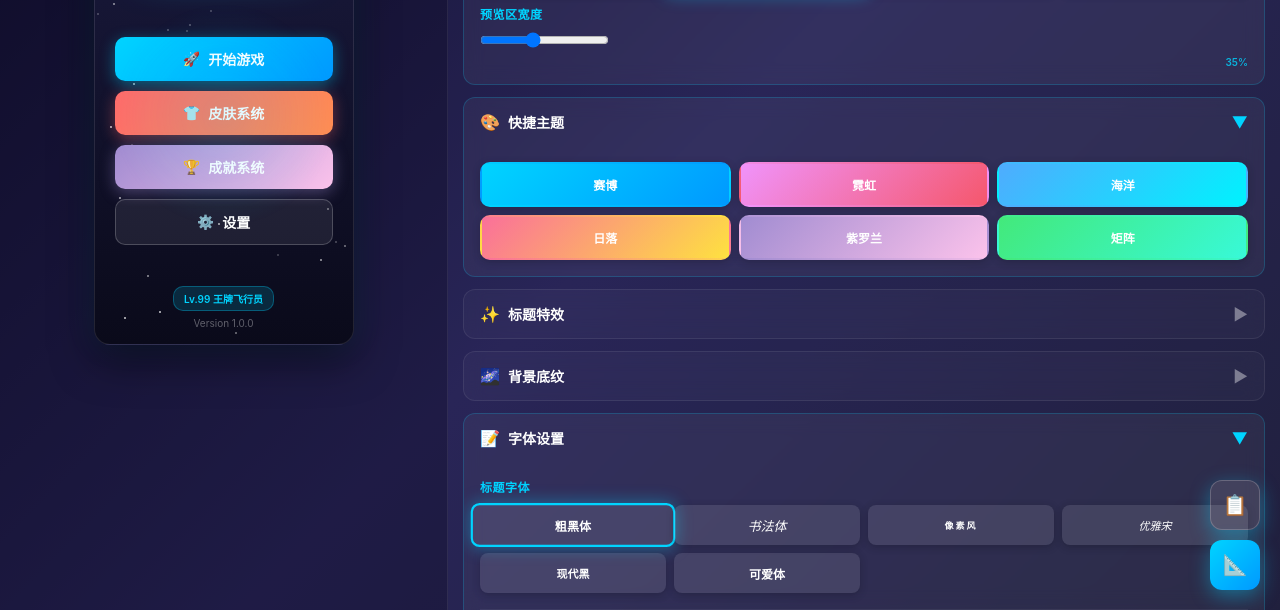
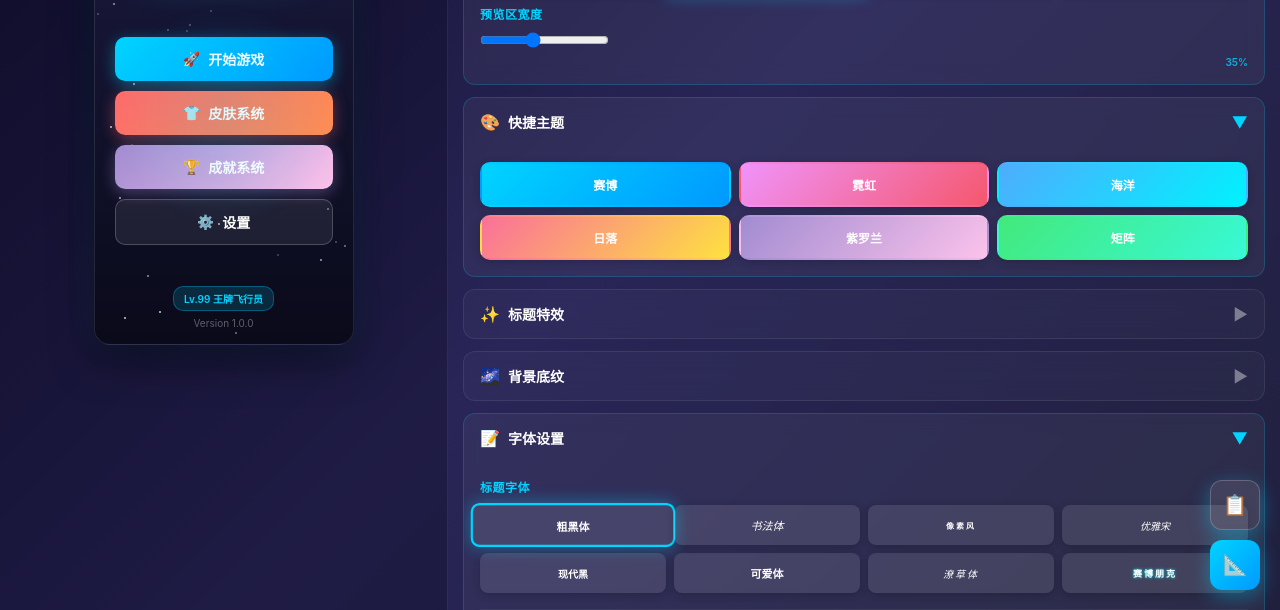
Before and after one commit to guoguoxia5211/thunder-fighter-game, a plain HTML site: page ui-design.html in a window 1280 px wide. Both pictures are taken after a click on the element "粗黑体". Shown: the part 190-800 px from the top of the page. Drawn offline with Linux system fonts and the light colour scheme.

Commit message:
v3.3.0: 新增潦草体和赛博朋克 2077 体

```diff
--- a/ui-design.html
+++ b/ui-design.html
@@ -407,12 +407,14 @@
                     <div class="config-subsection">
                         <h4>标题字体</h4>
                         <div class="font-presets">
-                            <div class="font-preset" style="font-family: 'Arial Black'; font-size: 11px; font-weight: 900;" onclick="selectFont(this)">粗黑体</div>
-                            <div class="font-preset" style="font-family: 'Brush Script MT'; font-size: 13px; font-style: italic;" onclick="selectFont(this)">书法体</div>
-                            <div class="font-preset" style="font-family: 'Courier New'; font-size: 9px; font-weight: 700; letter-spacing: 2px;" onclick="selectFont(this)">像素风</div>
-                            <div class="font-preset" style="font-family: 'Georgia'; font-size: 11px; font-style: italic;" onclick="selectFont(this)">优雅宋</div>
-                            <div class="font-preset" style="font-family: 'Helvetica Neue'; font-size: 11px; font-weight: 700;" onclick="selectFont(this)">现代黑</div>
-                            <div class="font-preset" style="font-family: 'Comic Sans MS'; font-size: 12px; font-weight: 600;" onclick="selectFont(this)">可爱体</div>
+                            <div class="font-preset" style="font-family: 'Arial Black'; font-size: 10px; font-weight: 900;" onclick="selectFont(this)">粗黑体</div>
+                            <div class="font-preset" style="font-family: 'Brush Script MT'; font-size: 11px; font-style: italic;" onclick="selectFont(this)">书法体</div>
+                            <div class="font-preset" style="font-family: 'Courier New'; font-size: 8px; font-weight: 700; letter-spacing: 2px;" onclick="selectFont(this)">像素风</div>
+                            <div class="font-preset" style="font-family: 'Georgia'; font-size: 10px; font-style: italic;" onclick="selectFont(this)">优雅宋</div>
+                            <div class="font-preset" style="font-family: 'Helvetica Neue'; font-size: 10px; font-weight: 700;" onclick="selectFont(this)">现代黑</div>
+                            <div class="font-preset" style="font-family: 'Comic Sans MS'; font-size: 11px; font-weight: 600;" onclick="selectFont(this)">可爱体</div>
+                            <div class="font-preset" style="font-family: 'Courier New'; font-size: 10px; font-style: italic; letter-spacing: 2px;" onclick="selectFont(this)">潦草体</div>
+                            <div class="font-preset" style="font-family: 'Arial Black'; font-size: 9px; font-weight: 900; text-shadow: 0 0 3px #00ffff; letter-spacing: 2px;" onclick="selectFont(this)">赛博朋克</div>
                         </div>
                     </div>
                     <div class="config-subsection">
@@ -735,37 +737,49 @@
                     family: "'Arial Black', 'Microsoft YaHei', sans-serif",
                     size: '40px', weight: '900',
                     textShadow: '0 3px 6px rgba(0,0,0,0.3)', letterSpacing: '1px',
-                    fontStyle: 'normal'
+                    fontStyle: 'normal', transform: 'none'
                 },
                 '书法体': {
                     family: "'Brush Script MT', 'Comic Sans MS', cursive",
                     size: '44px', weight: '400',
                     textShadow: 'none', letterSpacing: '2px',
-                    fontStyle: 'italic'
+                    fontStyle: 'italic', transform: 'none'
                 },
                 '像素风': {
                     family: "'Courier New', 'Monaco', monospace",
                     size: '26px', weight: '700',
                     textShadow: 'none', letterSpacing: '5px',
-                    fontStyle: 'normal'
+                    fontStyle: 'normal', transform: 'none'
                 },
                 '优雅宋': {
                     family: "'Georgia', 'Times New Roman', serif",
                     size: '36px', weight: '400',
                     textShadow: 'none', letterSpacing: '3px',
-                    fontStyle: 'italic'
+                    fontStyle: 'italic', transform: 'none'
                 },
                 '现代黑': {
                     family: "'Helvetica Neue', 'Microsoft YaHei', sans-serif",
                     size: '38px', weight: '700',
                     textShadow: '0 2px 4px rgba(0,0,0,0.2)', letterSpacing: '2px',
-                    fontStyle: 'normal'
+                    fontStyle: 'normal', transform: 'none'
                 },
                 '可爱体': {
                     family: "'Comic Sans MS', 'Chalkboard', cursive",
                     size: '40px', weight: '600',
                     textShadow: '0 2px 4px rgba(0,0,0,0.15)', letterSpacing: '1px',
-                    fontStyle: 'normal'
+                    fontStyle: 'normal', transform: 'none'
+                },
+                '潦草体': {
+                    family: "'Courier New', 'Lucida Console', monospace",
+                    size: '42px', weight: '400',
+                    textShadow: '2px 2px 0px rgba(0,0,0,0.2)', letterSpacing: '4px',
+                    fontStyle: 'italic', transform: 'skewX(-5deg)'
+                },
+                '赛博朋克': {
+                    family: "'Arial Black', 'Impact', sans-serif",
+                    size: '38px', weight: '900',
+                    textShadow: '0 0 10px #00ffff, 0 0 20px #00ffff, 0 0 30px #ff00ff, 0 0 40px #ff00ff', letterSpacing: '6px',
+                    fontStyle: 'normal', transform: 'scaleX(1.15)'
                 }
             };
             const fontName = el.textContent.trim();
@@ -781,7 +795,7 @@
             logo.style.textShadow = config.textShadow;
             logo.style.letterSpacing = config.letterSpacing;
             logo.style.fontStyle = config.fontStyle;
-            logo.style.transform = 'none';
+            logo.style.transform = config.transform;
 
             // 强制重绘
             logo.style.display = 'none';
```
